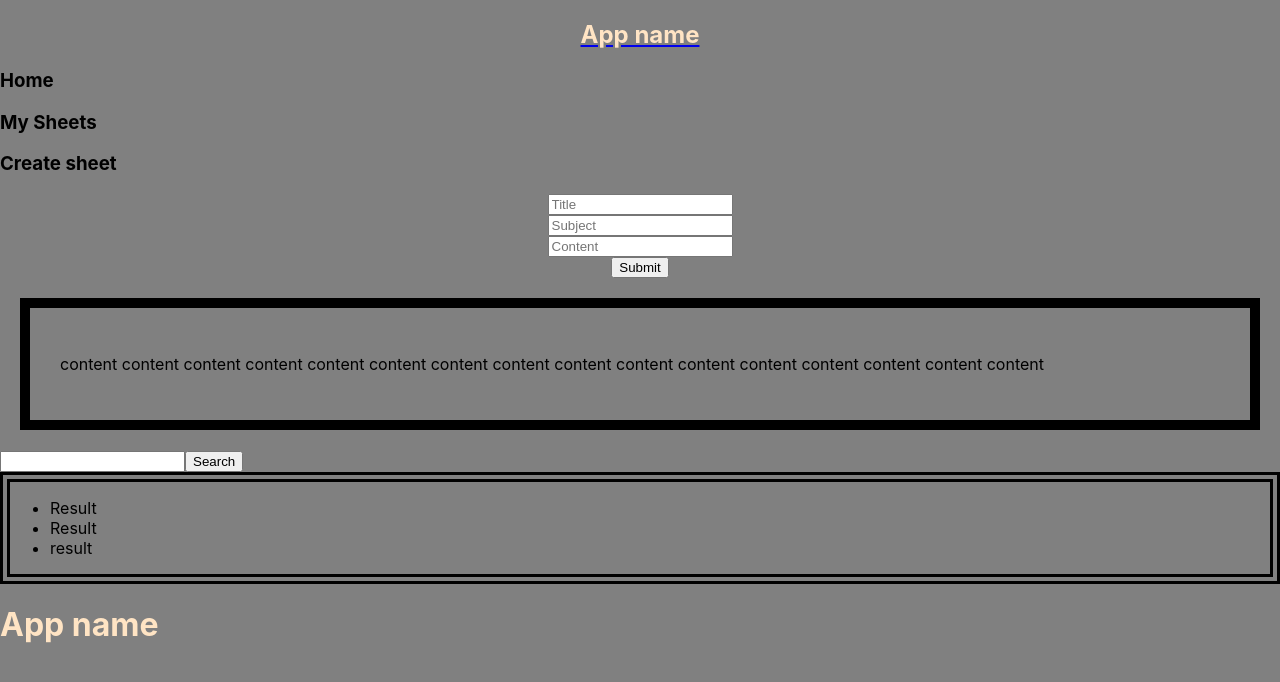
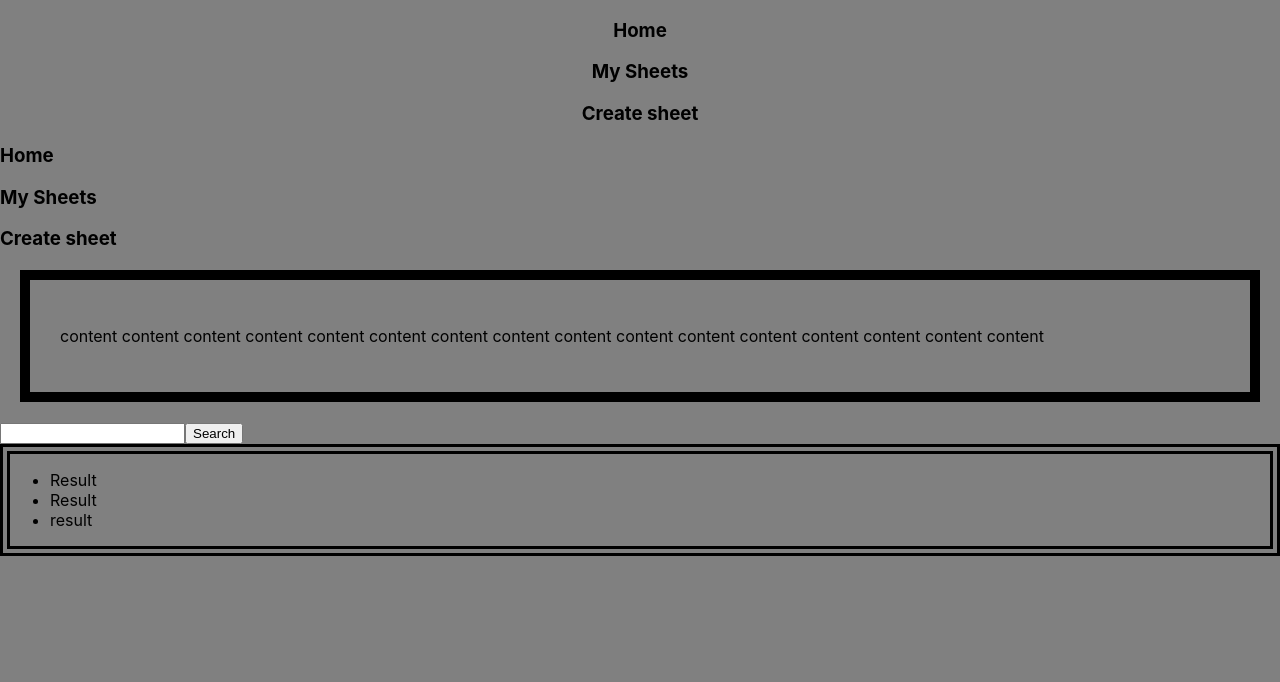
Before and after one commit to mariesaoconnell/docusetFrontEnd, a React (Create React App) app: page / in a window 1280 px wide. Shown: the top 682 px of the page. Built offline with nearby package versions, Linux system fonts and the light colour scheme.

Commit message:
oct 21 1016am

```diff
--- a/src/App.js
+++ b/src/App.js
@@ -4,17 +4,18 @@ import Content from './components/Content';
 import Nav from './components/Nav';
 import SubjectSearch from './components/SubjectSearch';
 import Form from './components/Form';
-import {Routes, Route, Link} from 'react-router-dom';
+import {Routes, Route, Link, NavLink} from 'react-router-dom';
 import {useNavigate} from 'react-router-dom';
 import { useState } from "react";
 import CreateForm from './CreateForm';
+import Home from './components/Home';
 
 function App() {
   const [page, setPage] = useState('');
   const navigate= useNavigate();
 
   function getActivity() {
-    const url = "http://localhost:3000/";
+    const url = "https://zacs-book-e-api.herokuapp.com/";
 
     fetch(url)
       .then((response) => response.json())
@@ -31,23 +32,28 @@ function App() {
   return (
 
     <>
-    <nav>
+
     <div className="App">
 
 
+      <Nav>
       <Link to='/'>
       <Header />
       </Link>
+      <Link to='createsheet'>
+      <h1>createsheet</h1>
+      </Link>
+      </Nav>
+      </div>
 
-      </div>
-    </nav>
 
       <Nav className="App"/>
-      <CreateForm />
+
       <Content />
       <SubjectSearch handleClick={handleClick}/>
       <Routes>
-        <Route path='/' element={<Header />} />
+        <Route path='/' element={<Home/>} />
+        <Route path='createsheet' element={<CreateForm/>} />
       </Routes>
 
       </>
```
